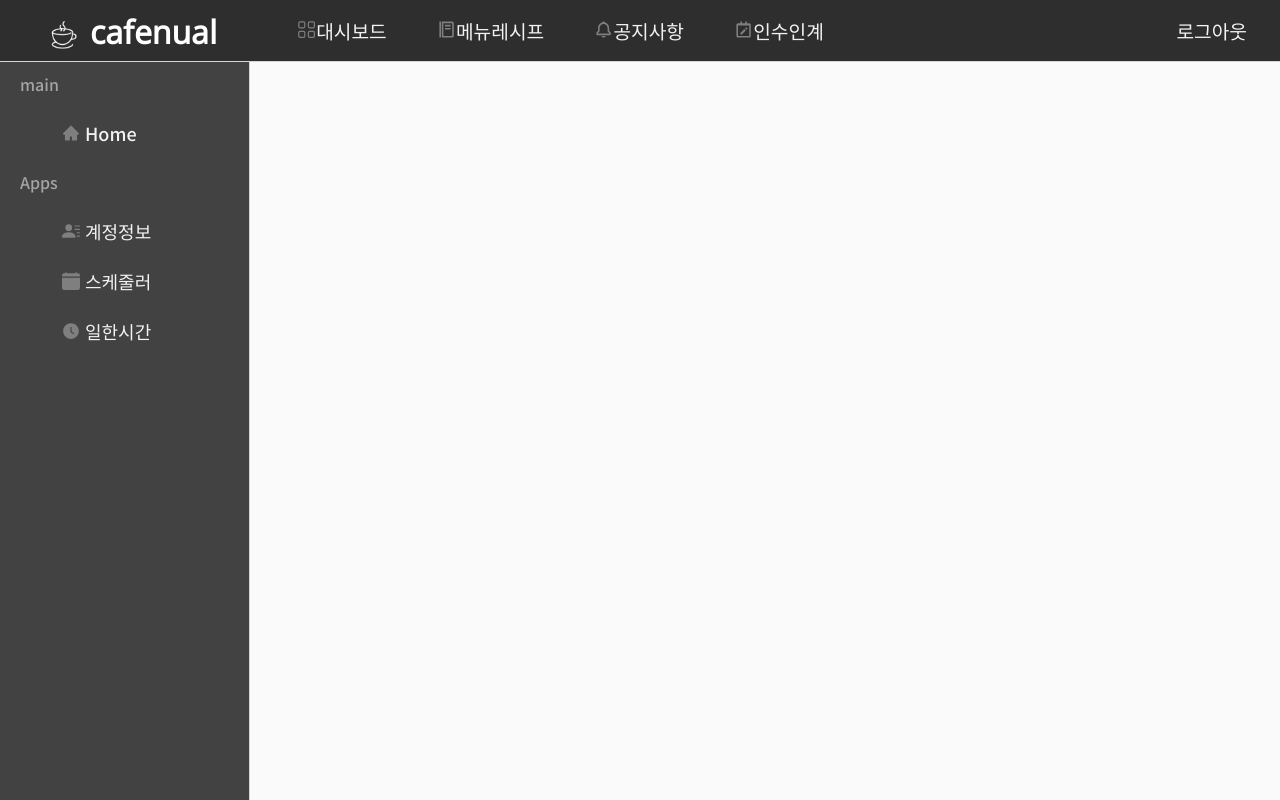
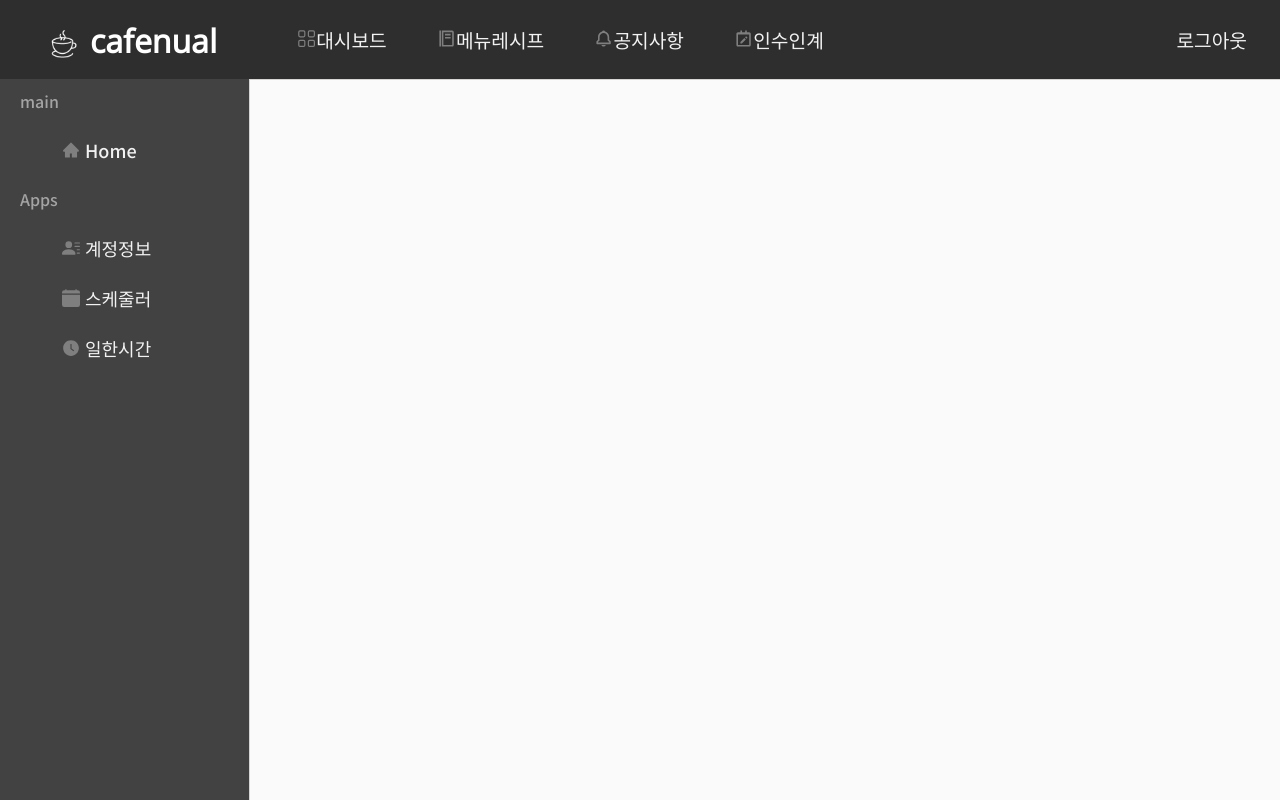
Before and after one commit to cafenual/cafenual-hyeon, a React (Create React App) app in the folder front/: page /commute in a window 1280 px wide. Built offline with nearby package versions, Linux system fonts and the light colour scheme; a web font is replaced by a local one.

Commit message:
Refector : 코드 리팩토링

```diff
--- a/front/src/layouts/Header/index.js
+++ b/front/src/layouts/Header/index.js
@@ -55,7 +55,7 @@ const Header = () => {
           <div className="right-nav">
             <ul>
               <li>
-                <a>로그아웃</a>
+                <a href="/">로그아웃</a>
               </li>
             </ul>
           </div>
--- a/front/src/layouts/Header/styles.css
+++ b/front/src/layouts/Header/styles.css
@@ -8,7 +8,7 @@
   width: 100%;
   background-color: #2e2e2e;
   min-width: 970px;
-  height: calc(7.8vh);
+  height: 80px;
 }
 
 #Header .header-menu {
@@ -16,7 +16,7 @@
   align-items: center;
   padding: 15px 20px;
   z-index: 10;
-  height: calc(7.8vh);
+  height: 80px;
 }
 
 #Header .header-logo {
--- a/front/src/layouts/StaffSide/styles.css
+++ b/front/src/layouts/StaffSide/styles.css
@@ -5,7 +5,7 @@
   left: 0;
   border-right: 1px solid #d8d5d5;
   background-color: #424242;
-  top: calc(7.7vh);
+  top: 79px;
   z-index: 10;
 }
 
```
